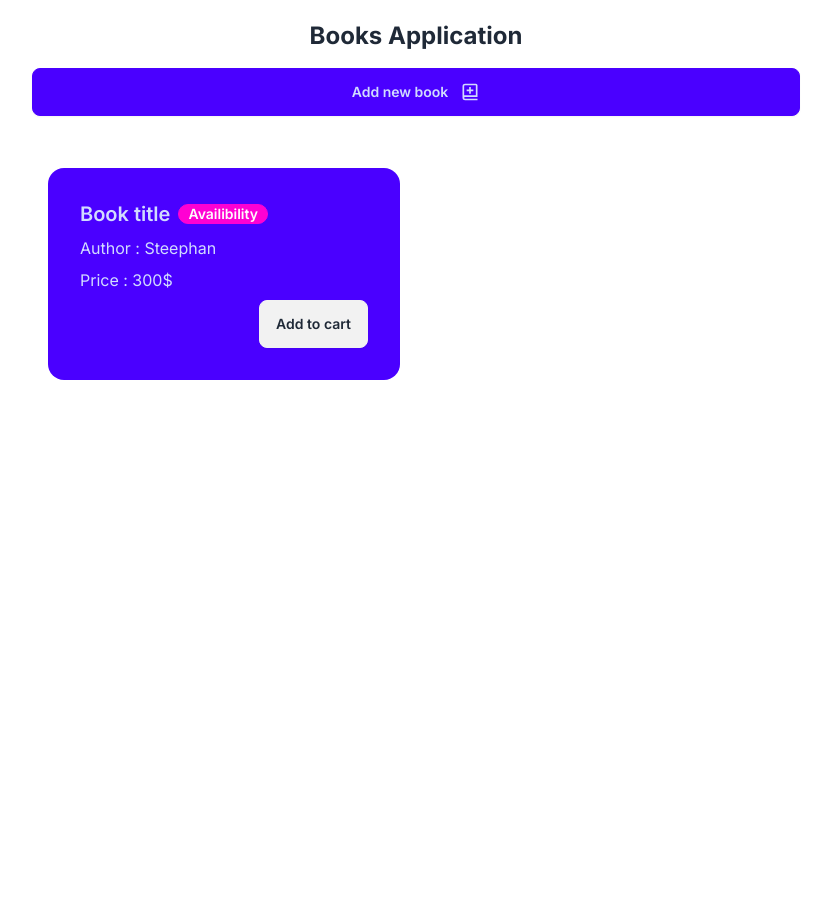
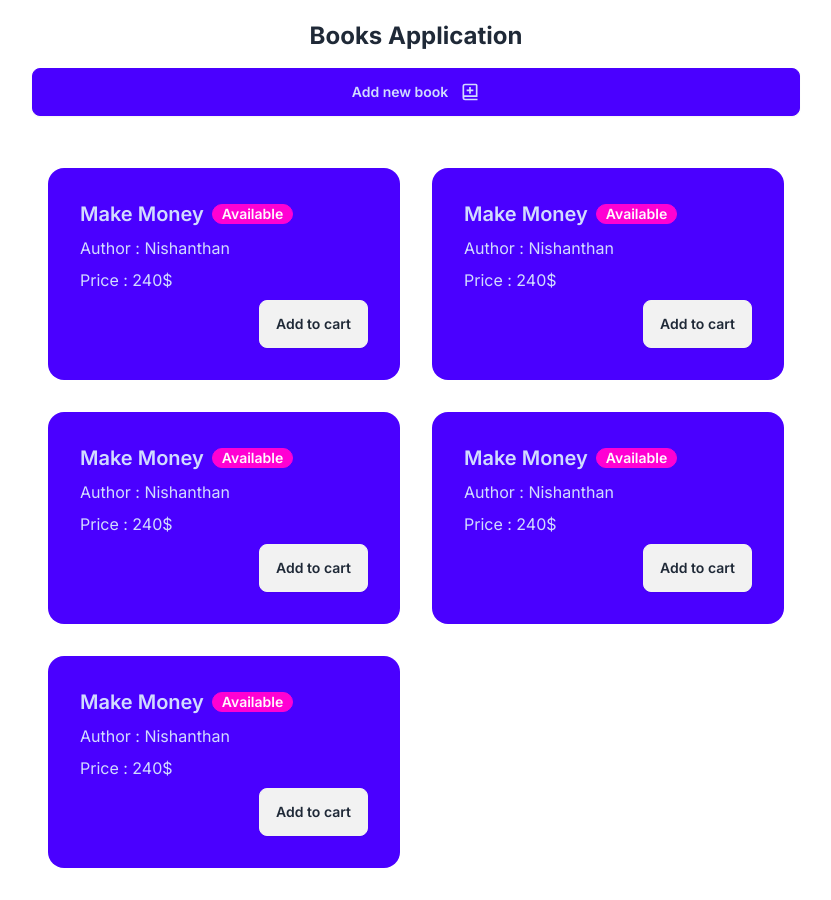
Before and after one commit to ks-nishan/books-app, a Next.js app: page / in a window 1280 px wide. Shown: the whole page, without its empty margins (224-1055 px from the left). Before the commit the page ends 800 px from the top, so only its background shows below. Built offline with nearby package versions, Linux system fonts and the light colour scheme; data requests are answered from the project's data file.

Commit message:
feature: Fetching book details in the card

```diff
--- a/app/components/AllBooks.tsx
+++ b/app/components/AllBooks.tsx
@@ -1,20 +1,29 @@
-function AllBooks() {
+import { Book } from "@/types/book";
+
+interface AllBooksProps {
+  books: Book[];
+}
+
+export const AllBooks = ({ books }: AllBooksProps) => {
   return (
     <div className="grid md:grid-cols-2 gap-8 mx-auto py-8 px-4 ">
-      <div className="card w-76 bg-primary text-primary-content">
+      {books.map((book) => (
+        <div key={book.id} className="card w-76 bg-primary text-primary-content">
           <div className="card-body">
             <h2 className="card-title">
-            Book title <div className="badge badge-secondary">Availibility</div>
+              {book.title}{" "}
+              <div className="badge badge-secondary">{book.status}</div>
             </h2>
-          <h4>Author : Steephan</h4>
-          <h4>Price : 300$</h4>
+            <h4>Author : {book.author}</h4>
+            <h4>Price : {book.price}</h4>
             <div className="card-actions justify-end">
               <button className="btn">Add to cart</button>
             </div>
           </div>
         </div>
+      ))}
     </div>
   );
-}
+};
 
 export default AllBooks;
--- a/app/page.tsx
+++ b/app/page.tsx
@@ -1,14 +1,17 @@
+import { getAllBooks } from "@/api";
 import AddBook from "./components/AddBook";
 import AllBooks from "./components/AllBooks";
 
-export default function Home() {
+export default async function Home() {
+  const books = await getAllBooks();
+
   return (
     <main className="md:max-w-3xl sm:max-w-2xl mx-auto mt-4">
       <div className="text-center my-5 flex flex-col gap-4">
         <h2 className="text-2xl font-bold">Books Application</h2>
         <AddBook />
       </div>
-      <AllBooks />
+      <AllBooks books={books}/>
     </main>
   );
 }
```
Lines whose indentation alone changed are shown as unchanged.
